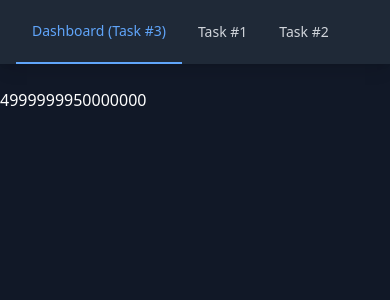
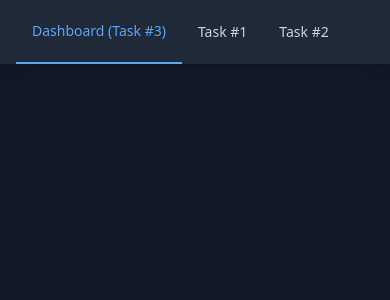
Before and after one commit to viktoroman/ai-hm, a React (Create React App) app: page / in a window 390 px wide. Shown: the top 300 px of the page. Built offline with nearby package versions, Linux system fonts and the light colour scheme.

Commit message:
Perf: Reduce Total Blocking Time by moving heavy calculation to a Web Worker in Dashboard component. This offloads CPU work from the main thread, improving UI responsiveness.

```diff
--- a/src/Dashboard.tsx
+++ b/src/Dashboard.tsx
@@ -2,10 +2,17 @@ import React, { useState, useEffect } from 'react';
 
 export default function Dashboard() {
   const [d, setD] = useState<number | null>(null);
+
   useEffect(() => {
-    let t = 0;
-    for (let i = 0; i < 1e8; i++) { t += i; }
-    setD(t);
+    // @ts-ignore
+    const worker = new Worker(new URL('./dashboardWorker.js', import.meta.url));
+    worker.onmessage = (e) => {
+      setD(e.data);
+      worker.terminate();
+    };
+    worker.postMessage('start');
+    return () => worker.terminate();
   }, []);
+
   return <div className="text-white">{d}</div>;
 }
--- /dev/null
+++ b/src/dashboardWorker.js
@@ -0,0 +1,5 @@
+onmessage = function (e) {
+  let t = 0;
+  for (let i = 0; i < 1e8; i++) { t += i; }
+  postMessage(t);
+};
```
